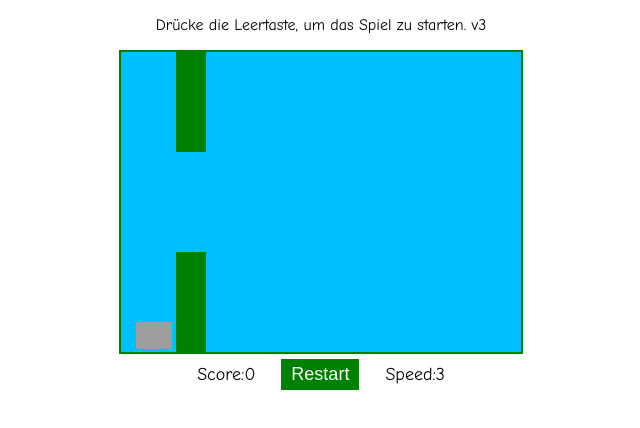
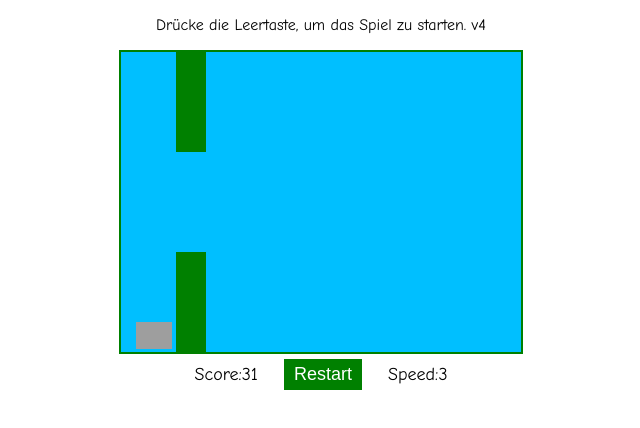
Before and after one commit to niklas5810/niklas5810.github.io, a plain HTML site: page index.html in a window 1280 px wide. Shown: the full height of the page, 319-959 px from the left. Drawn offline with Linux system fonts and the light colour scheme; grey boxes are pictures that could not be loaded.

Commit message:
-Added fps -Set max. fps to 30

```diff
--- a/index.html
+++ b/index.html
@@ -20,7 +20,7 @@
 
 <body>
     <div id="game">
-        <p id="instructions">Drücke die Leertaste, um das Spiel zu starten. v3</p>
+        <p id="instructions">Drücke die Leertaste, um das Spiel zu starten. v4</p>
 
         <div id="game-area">
             <div id="bird"></div>
@@ -47,7 +47,7 @@
         const restartBtn = document.querySelector('#restart-btn');
         const containerWidth = gameArea.clientWidth;
         const containerHeight = gameArea.clientHeight;
-        const fpsInterval = 1000/60;
+        const fpsInterval = 1000/30;
 
         //make some variables accessible to functions
         let speed;
@@ -64,6 +64,7 @@
         });
         //Variables for fixed fps rate
         var now, delta, then;
+        var lastFps, frames;
 
 
         window.addEventListener('shake', shakeEventDidOccur, false);
@@ -81,6 +82,8 @@
             scoreUpdated = false;
             myShakeEvent.start();
             then = Date.now();
+            frames = 0;
+            lastFps = Date.now();
             //flapping = false;
             playing = true;
             speedSpan.textContent = speed;
@@ -103,8 +106,9 @@
                     score += 1;
                     scoreUpdated = true;
                 }
-                scoreSpan.textContent = score;
+                //scoreSpan.textContent = score;
             }
+
 
             //Check whether the poles went outside of game area
             if (polesCurrentPos > containerWidth) {
@@ -161,8 +165,15 @@
                 delta = now - then;
                 //Wenn letztes Update lang genug her ist
                 if (delta > fpsInterval) {
+                    frames += 1;
                     update();
                     then = now - (delta % fpsInterval);
+                }
+                if ((now - lastFps) > 1000) {
+                    window.console.log("fps: " + (frames) + " fps");
+                    scoreSpan.textContent = frames;
+                    lastFps = now;
+                    frames = 0;
                 }
             }
         }
```
